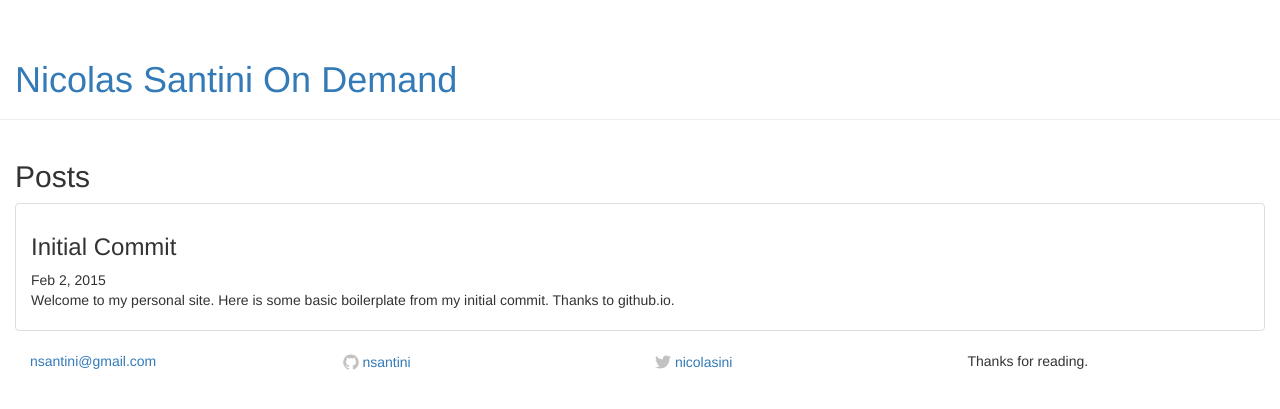
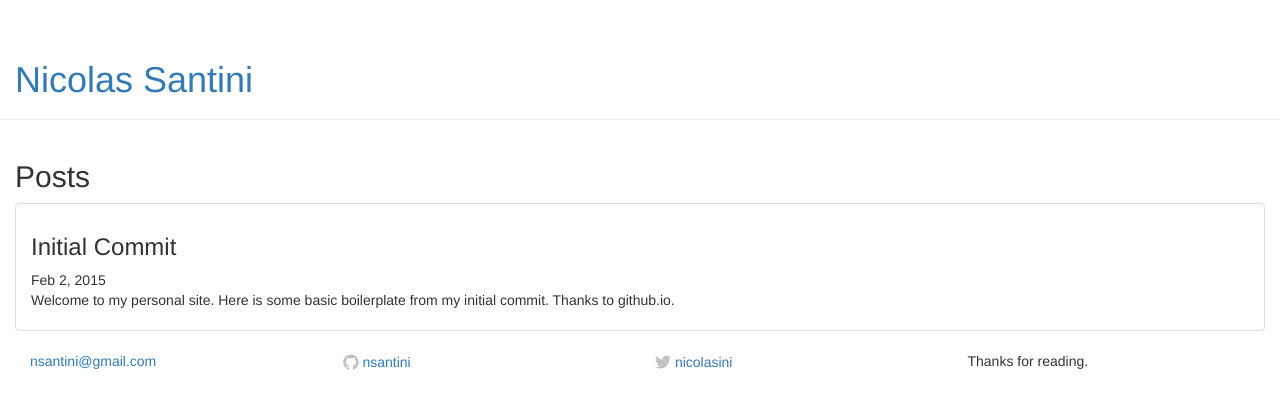
Before and after one commit to nsantini/nsantini.github.io, a Jekyll site: the page built from index.html, in a window 1280 px wide. Shown: the top 409 px of the page. Built offline with Jekyll 4.4.1, drawn with Linux system fonts in a browser that asks for light colours; Markdown is read by kramdown in place of the engine named in the settings.

Commit message:
Update _config.yml

```diff
--- a/_config.yml
+++ b/_config.yml
@@ -1,4 +1,4 @@
-name: Nicolas Santini On Demand
+name: Nicolas Santini
 markdown: redcarpet
 pygments: true
 description: "My personal account of life"
```
